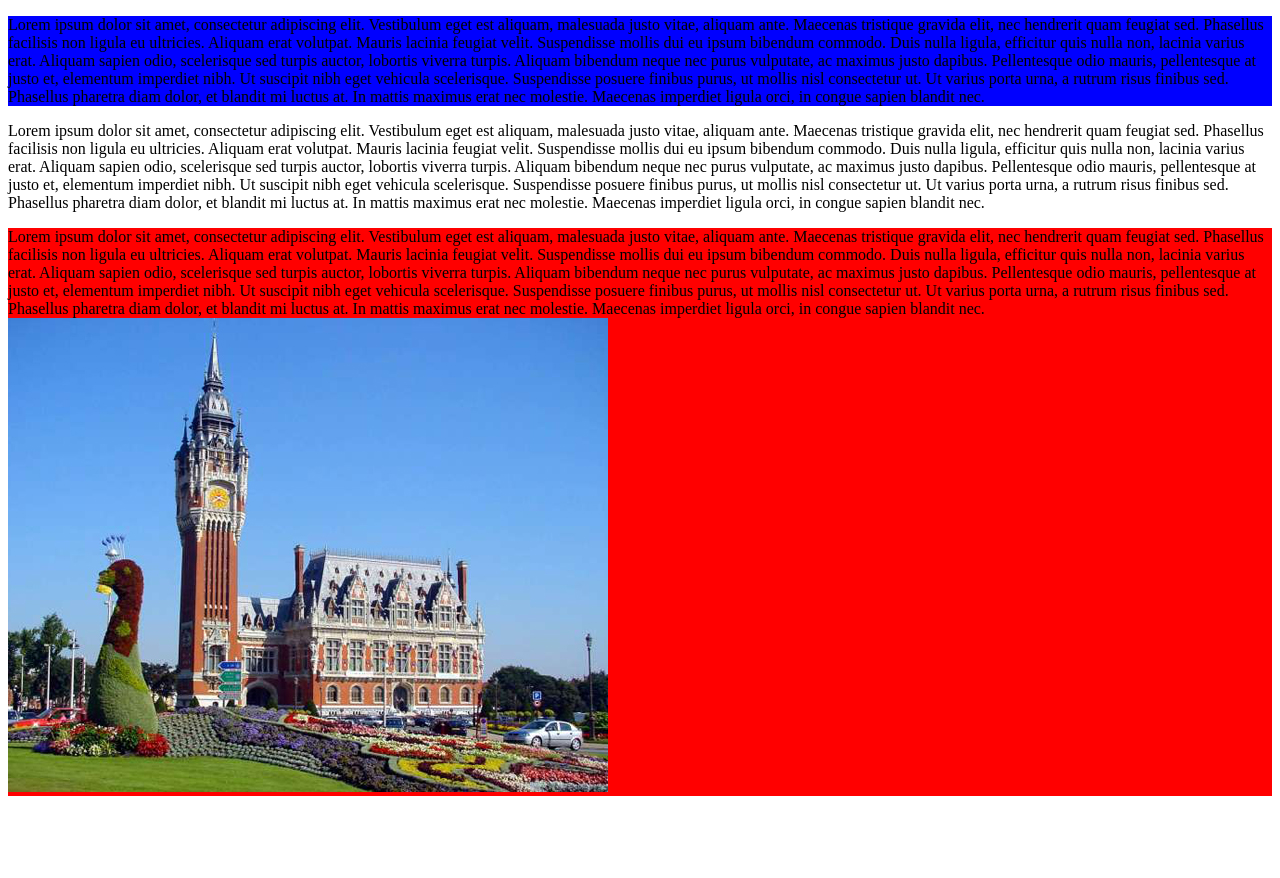
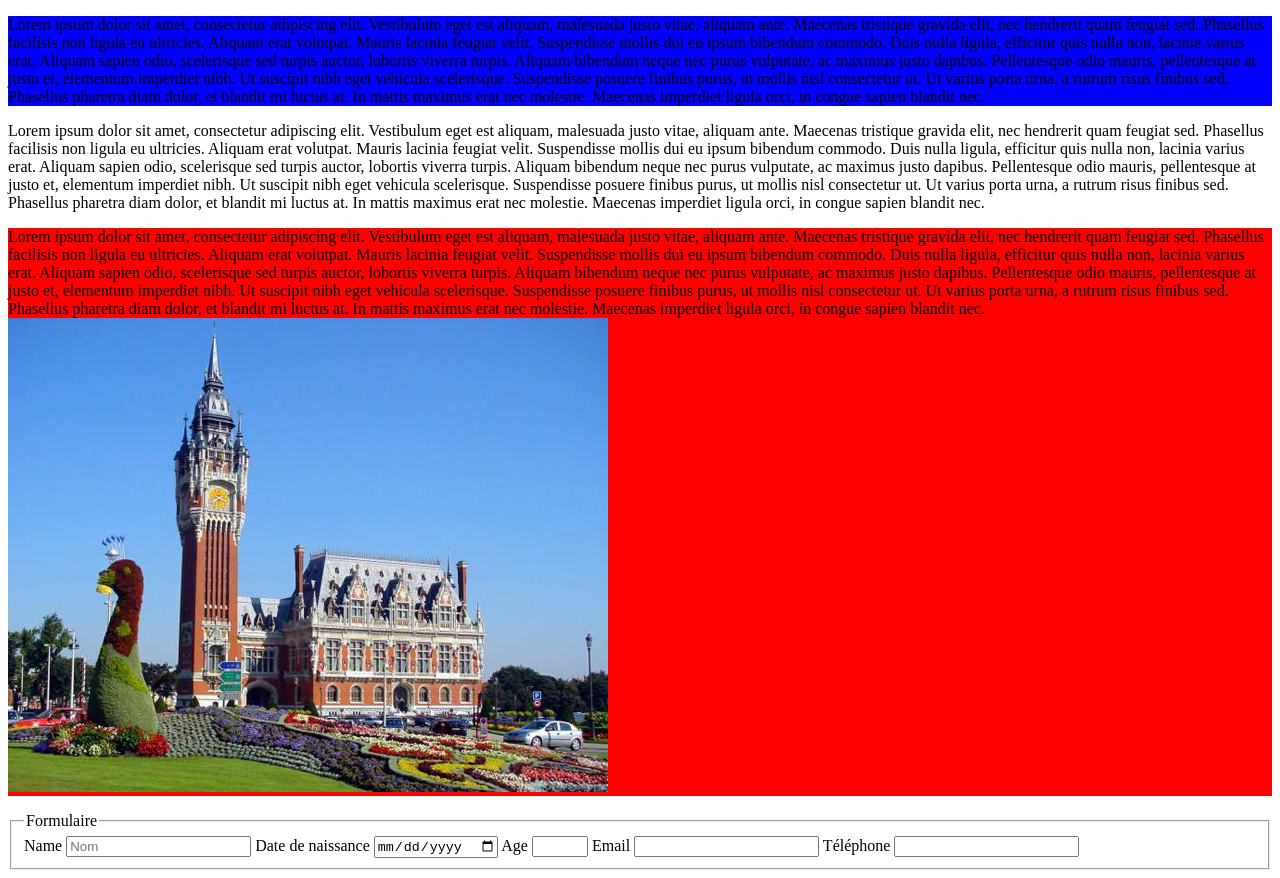
Before and after one commit to quentinwa/quentinwa.github.io, a plain HTML site: page index.html in a window 1280 px wide. Before the commit the page ends 812 px from the top, so only its background shows below. Drawn offline with Linux system fonts and the light colour scheme.

Commit message:
add form

```diff
--- a/index.html
+++ b/index.html
@@ -9,6 +9,7 @@
 </head>
 <body>
 	<!-- Le reste du contenu -->
+	<div>
 		<p id="bleu">
 			Lorem ipsum dolor sit amet, consectetur adipiscing elit. Vestibulum eget est aliquam, malesuada justo vitae, aliquam ante. Maecenas tristique gravida elit, nec hendrerit quam feugiat sed. Phasellus facilisis non ligula eu ultricies. Aliquam erat volutpat. Mauris lacinia feugiat velit. Suspendisse mollis dui eu ipsum bibendum commodo. Duis nulla ligula, efficitur quis nulla non, lacinia varius erat. Aliquam sapien odio, scelerisque sed turpis auctor, lobortis viverra turpis. Aliquam bibendum neque nec purus vulputate, ac maximus justo dapibus. Pellentesque odio mauris, pellentesque at justo et, elementum imperdiet nibh. Ut suscipit nibh eget vehicula scelerisque. Suspendisse posuere finibus purus, ut mollis nisl consectetur ut. Ut varius porta urna, a rutrum risus finibus sed. Phasellus pharetra diam dolor, et blandit mi luctus at. In mattis maximus erat nec molestie. Maecenas imperdiet ligula orci, in congue sapien blandit nec.
 		</p>
@@ -19,5 +20,23 @@
 			Lorem ipsum dolor sit amet, consectetur adipiscing elit. Vestibulum eget est aliquam, malesuada justo vitae, aliquam ante. Maecenas tristique gravida elit, nec hendrerit quam feugiat sed. Phasellus facilisis non ligula eu ultricies. Aliquam erat volutpat. Mauris lacinia feugiat velit. Suspendisse mollis dui eu ipsum bibendum commodo. Duis nulla ligula, efficitur quis nulla non, lacinia varius erat. Aliquam sapien odio, scelerisque sed turpis auctor, lobortis viverra turpis. Aliquam bibendum neque nec purus vulputate, ac maximus justo dapibus. Pellentesque odio mauris, pellentesque at justo et, elementum imperdiet nibh. Ut suscipit nibh eget vehicula scelerisque. Suspendisse posuere finibus purus, ut mollis nisl consectetur ut. Ut varius porta urna, a rutrum risus finibus sed. Phasellus pharetra diam dolor, et blandit mi luctus at. In mattis maximus erat nec molestie. Maecenas imperdiet ligula orci, in congue sapien blandit nec.
 			<img src="./img/calais.jpg">
 		</p>
+	</div>
+	<div>
+		<form>
+			<fieldset>
+				<legend>Formulaire</legend>
+				<label for="name">Name</label>
+				<input type="texte" name="Nom" placeholder="Nom"/>
+				<label for="bday">Date de naissance</label>
+				<input type="date" name="date"/>
+				<label for="age">Age</label>
+				<input type="number" name="age" min="0" max="99"/>
+				<label for="email">Email</label>
+				<input type="email" name="email">
+				<label for="phone">Téléphone</label>
+				<input type="tel" name="phone">
+			</fieldset>
+		</form>
+	</div>
 </body>
 </html>
```
Lines whose indentation alone changed are shown as unchanged.
